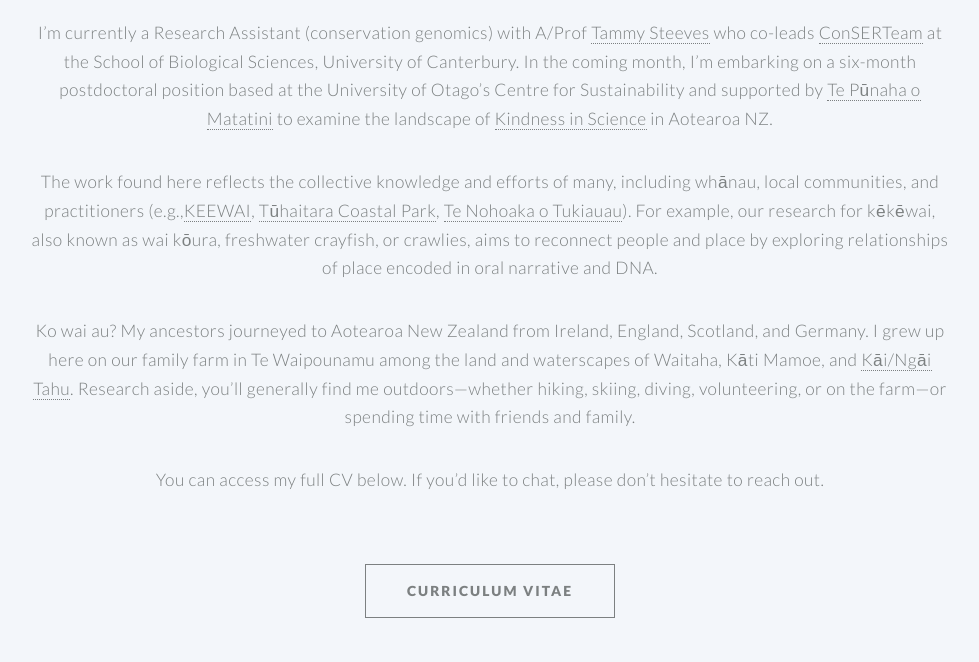
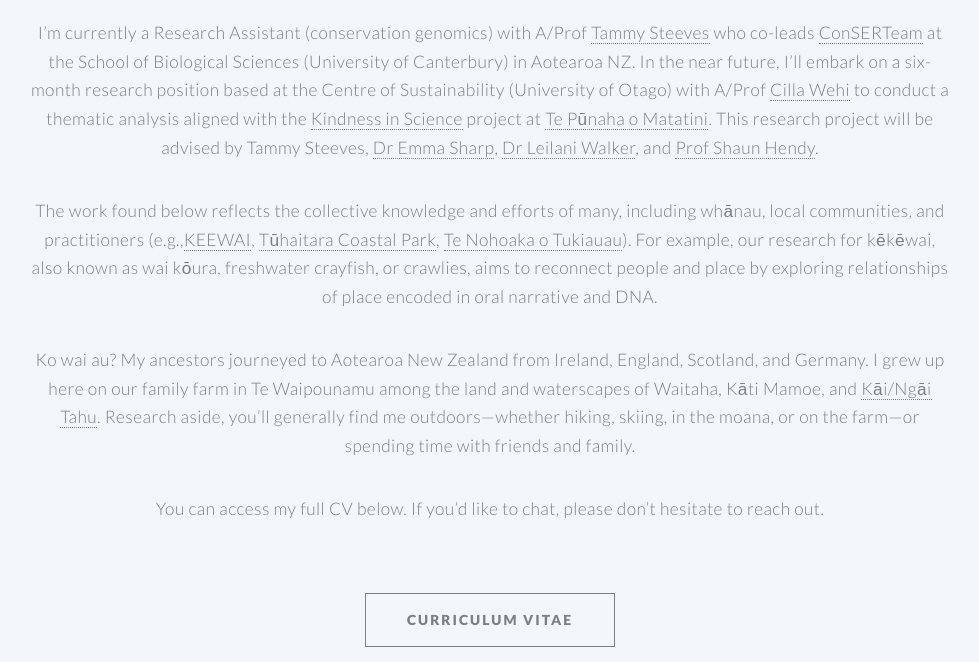
Before and after one commit to aislingrayne/aislingrayne.github.io, a Jekyll site: the page built from index.md, in a window 1280 px wide and 900 px high, scrolled down 855 px, cut to the strip 238-900 px from the top of the window. Shown: the whole strip, without its empty margins (150-1129 px from the left). Built offline with Jekyll 4.4.1, drawn with Linux system fonts in a browser that asks for light colours.

Commit message:
Update index.md

```diff
--- a/index.md
+++ b/index.md
@@ -49,10 +49,10 @@
 
 <img src="../images/profile.png" class="aligncenter" style="max-width:200px" alt="profile">
 
-I'm currently a Research Assistant (conservation genomics) with A/Prof [Tammy Steeves](https://www.canterbury.ac.nz/science/contact-us/people/tammy-steeves.html) who co-leads [ConSERTeam](http://www.ucconsert.org/) at the School of Biological Sciences, University of Canterbury. In the coming month, I'm embarking on a six-month postdoctoral position based at the University of Otago's Centre for Sustainability and supported by [Te Pūnaha o Matatini](https://www.tepunahamatatini.ac.nz/) to examine the landscape of *[Kindness in Science](http://www.kindnessinscience.org/)* in Aotearoa NZ.
+I'm currently a Research Assistant (conservation genomics) with A/Prof [Tammy Steeves](https://www.canterbury.ac.nz/science/contact-us/people/tammy-steeves.html) who co-leads [ConSERTeam](http://www.ucconsert.org/) at the School of Biological Sciences (University of Canterbury) in Aotearoa NZ. In the near future, I'll embark on a six-month research position based at the Centre of Sustainability (University of Otago) with A/Prof [Cilla Wehi](http://www.priscillawehi.com/) to conduct a thematic analysis aligned with the *[Kindness in Science](http://www.kindnessinscience.org/)* project at [Te Pūnaha o Matatini](https://www.tepunahamatatini.ac.nz/). This research project will be advised by Tammy Steeves, [Dr Emma Sharp](https://unidirectory.auckland.ac.nz/profile/el-sharp), [Dr Leilani Walker](https://leilani-walker.com/), and [Prof Shaun Hendy](https://www.tepunahamatatini.ac.nz/shaun-hendy/).
 
-The work found here reflects the collective knowledge and efforts of many, including whānau, local communities, and practitioners (e.g.,[KEEWAI](http://keewai.co.nz/), [Tūhaitara Coastal Park](https://www.tuhaitarapark.org.nz/), [Te Nohoaka o Tukiauau](https://www.tenohoaka.org.nz/)). For example, our research for kēkēwai, also known as wai kōura, freshwater crayfish, or crawlies, aims to reconnect people and place by exploring relationships of place encoded in oral narrative and DNA.
+The work found below reflects the collective knowledge and efforts of many, including whānau, local communities, and practitioners (e.g.,[KEEWAI](http://keewai.co.nz/), [Tūhaitara Coastal Park](https://www.tuhaitarapark.org.nz/), [Te Nohoaka o Tukiauau](https://www.tenohoaka.org.nz/)). For example, our research for kēkēwai, also known as wai kōura, freshwater crayfish, or crawlies, aims to reconnect people and place by exploring relationships of place encoded in oral narrative and DNA.
 
-Ko wai au? My ancestors journeyed to Aotearoa New Zealand from Ireland, England, Scotland, and Germany. I grew up here on our family farm in Te Waipounamu among the land and waterscapes of Waitaha, Kāti Mamoe, and [Kāi/Ngāi Tahu](https://ngaitahu.iwi.nz/). Research aside, you'll generally find me outdoors—whether hiking, skiing, diving, volunteering, or on the farm—or spending time with friends and family.
+Ko wai au? My ancestors journeyed to Aotearoa New Zealand from Ireland, England, Scotland, and Germany. I grew up here on our family farm in Te Waipounamu among the land and waterscapes of Waitaha, Kāti Mamoe, and [Kāi/Ngāi Tahu](https://ngaitahu.iwi.nz/). Research aside, you'll generally find me outdoors—whether hiking, skiing, in the moana, or on the farm—or spending time with friends and family.
 
 You can access my full CV below. If you'd like to chat, please don't hesitate to reach out.
```
